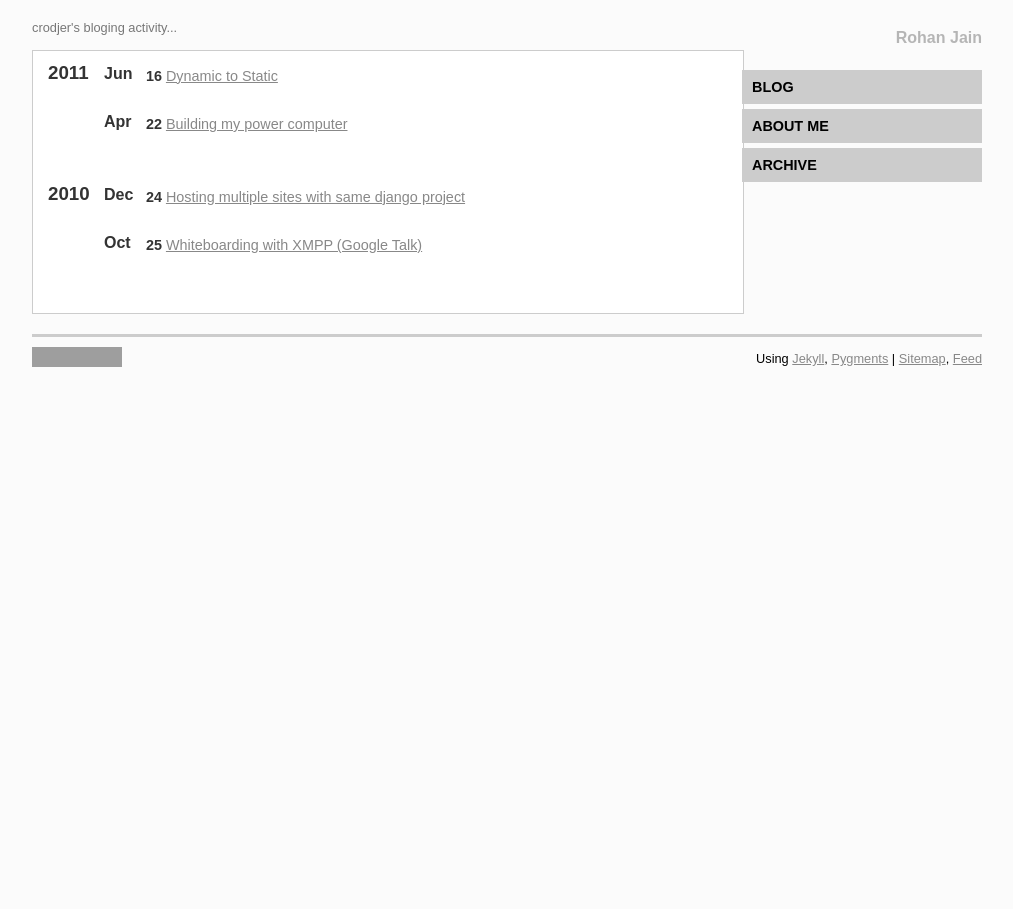
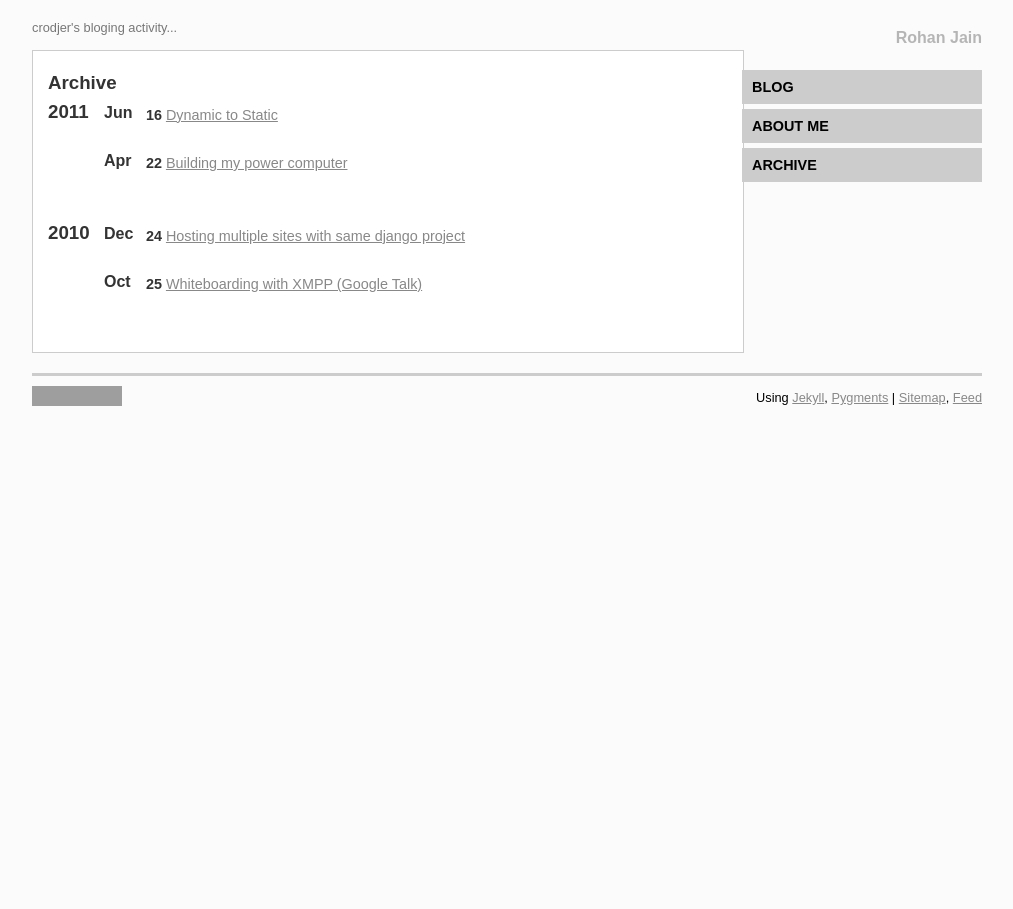
Before and after one commit to crodjer/rohanjain.in, a Jekyll site: the page built from archive/index.html, in a window 1280 px wide. Shown: the whole page, without its empty margins (133-1146 px from the left). Built offline with Jekyll 4.4.1, drawn with Linux system fonts in a browser that asks for light colours; Markdown is read by kramdown in place of the engine named in the settings; comment, search, counter and statistics services are not loaded; grey boxes are pictures that could not be loaded.

Commit message:
Archive page title

```diff
--- a/archive/index.html
+++ b/archive/index.html
@@ -1,12 +1,10 @@
 ---
 title: Archive
 byline: crodjer's bloging activity
-layout: main
+layout: static
 ---
 {% assign year = null %}
 {% assign month = null %}
-<div class="post">
-    <div class="post-text">
 {% for post in site.posts %}
 {% capture cyear %}{{ post.date | date: "%Y" %}}{% endcapture %}
 {% capture cmonth %}{{ post.date | date: "%b" %}}{% endcapture %}
@@ -28,5 +26,3 @@ layout: main
     <a href="{{ site.baseurl }}{{ post.id }}.html">{{ post.title }}</a>
 </div>
 {% endfor %}
-    </div>
-</div>
```
Lines whose indentation alone changed are shown as unchanged.
